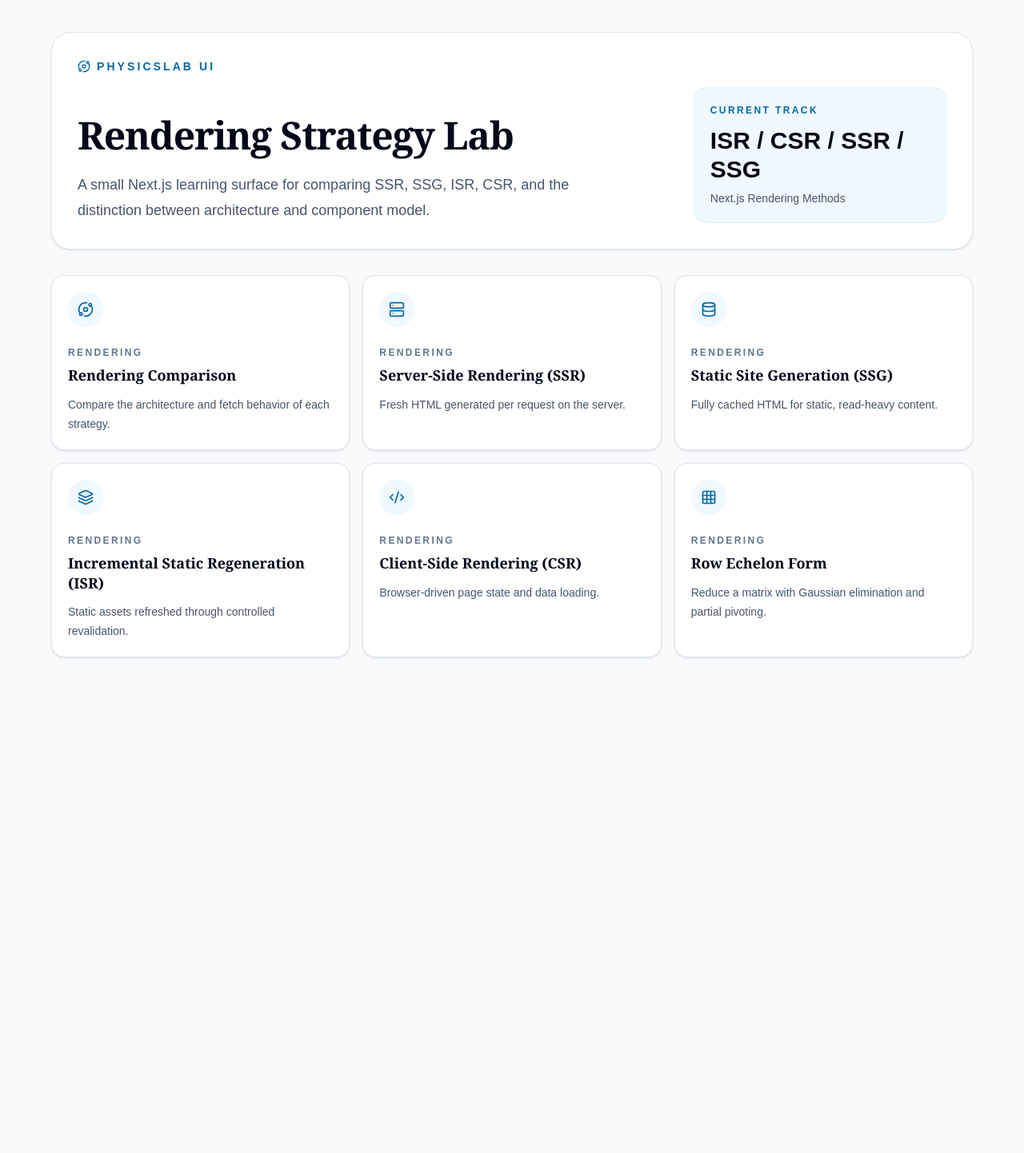
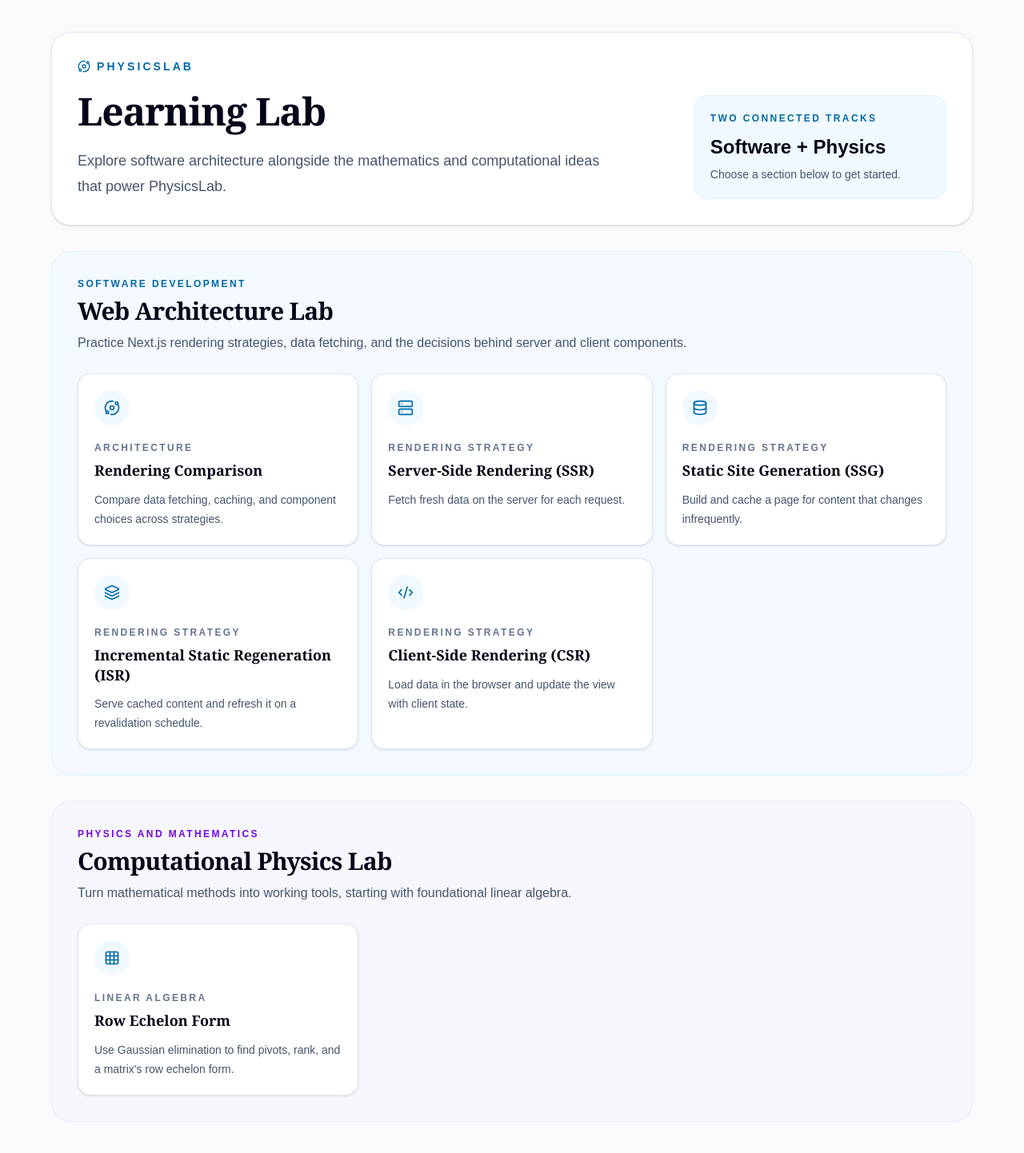
Before and after one commit to ianperfitt/physics-lab-ui, a Next.js app: page / in a window 1280 px wide. Shown: the whole page at 80% size. Before the commit the page ends 862 px from the top, so only its background shows below. Built offline with nearby package versions, Linux system fonts and the light colour scheme.

Commit message:
chore: make PhysicsLab clickable and route back to /
chore: group cards on / page by Software Development or Physics

```diff
--- a/app/linear-algebra/row-echelon/page.tsx
+++ b/app/linear-algebra/row-echelon/page.tsx
@@ -2,6 +2,7 @@
 
 import { useState, type FormEvent } from 'react';
 import { Grid3X3 } from 'lucide-react';
+import Link from 'next/link';
 
 interface ReductionResult {
   echelonForm: number[][];
@@ -58,7 +59,13 @@ export default function RowEchelonPage() {
         <header className="mb-8">
           <div className="mb-4 flex items-center gap-2 text-sm font-semibold uppercase tracking-[0.2em] text-sky-700">
             <Grid3X3 className="h-4 w-4" />
-            PhysicsLab / Linear Algebra
+            <Link
+              href="/"
+              className="hover:text-sky-900 focus-visible:rounded focus-visible:outline-2 focus-visible:outline-offset-4 focus-visible:outline-sky-700"
+            >
+              PhysicsLab
+            </Link>
+            <span> / Linear Algebra</span>
           </div>
           <h1 className="mb-3 text-4xl font-bold tracking-tight">Row Echelon Form</h1>
           <p className="max-w-3xl text-slate-600">
--- a/app/page.tsx
+++ b/app/page.tsx
@@ -1,102 +1,177 @@
 import Link from "next/link";
-import { Orbit, Server, Database, Layers, Code2, Grid3X3 } from "lucide-react";
+import {
+  Orbit,
+  Server,
+  Database,
+  Layers,
+  Code2,
+  Grid3X3,
+  type LucideIcon,
+} from "lucide-react";
 
-const strategies = [
+type LearningLink = {
+  href: string;
+  title: string;
+  description: string;
+  icon: LucideIcon;
+  label: string;
+};
+
+const softwareDevelopmentLinks: LearningLink[] = [
   {
     href: "/rendering-comparison",
     title: "Rendering Comparison",
-    description: "Compare the architecture and fetch behavior of each strategy.",
+    description: "Compare data fetching, caching, and component choices across strategies.",
     icon: Orbit,
+    label: "Architecture",
   },
   {
     href: "/ssr",
     title: "Server-Side Rendering (SSR)",
-    description: "Fresh HTML generated per request on the server.",
+    description: "Fetch fresh data on the server for each request.",
     icon: Server,
+    label: "Rendering strategy",
   },
   {
     href: "/ssg",
     title: "Static Site Generation (SSG)",
-    description: "Fully cached HTML for static, read-heavy content.",
+    description: "Build and cache a page for content that changes infrequently.",
     icon: Database,
+    label: "Rendering strategy",
   },
   {
     href: "/isr",
     title: "Incremental Static Regeneration (ISR)",
-    description: "Static assets refreshed through controlled revalidation.",
+    description: "Serve cached content and refresh it on a revalidation schedule.",
     icon: Layers,
+    label: "Rendering strategy",
   },
   {
     href: "/csr",
     title: "Client-Side Rendering (CSR)",
-    description: "Browser-driven page state and data loading.",
+    description: "Load data in the browser and update the view with client state.",
     icon: Code2,
+    label: "Rendering strategy",
   },
+];
+
+const physicsLinks: LearningLink[] = [
   {
     href: "/linear-algebra/row-echelon",
     title: "Row Echelon Form",
-    description: "Reduce a matrix with Gaussian elimination and partial pivoting.",
+    description: "Use Gaussian elimination to find pivots, rank, and a matrix's row echelon form.",
     icon: Grid3X3,
+    label: "Linear algebra",
   },
 ];
+
+function LearningCards({ items }: { items: LearningLink[] }) {
+  return (
+    <div className="grid gap-4 md:grid-cols-2 xl:grid-cols-3">
+      {items.map((item) => {
+        const Icon = item.icon;
+        return (
+          <Link
+            key={item.href}
+            href={item.href}
+            className="group rounded-2xl border border-slate-200 bg-white p-5 shadow-sm transition duration-200 hover:-translate-y-1 hover:border-sky-500 hover:shadow-lg"
+          >
+            <div className="mb-5 flex h-11 w-11 items-center justify-center rounded-full bg-sky-50 text-sky-700 transition group-hover:bg-sky-700 group-hover:text-white">
+              <Icon className="h-5 w-5" />
+            </div>
+            <div className="mb-2 text-xs font-black uppercase tracking-[0.2em] text-slate-500">
+              {item.label}
+            </div>
+            <h3 className="mb-3 text-lg font-black leading-snug text-slate-950">
+              {item.title}
+            </h3>
+            <p className="text-sm leading-6 text-slate-600">{item.description}</p>
+          </Link>
+        );
+      })}
+    </div>
+  );
+}
 
 export default function Home() {
   return (
     <main className="min-h-screen bg-slate-50 px-6 py-10 text-slate-950">
-      <section className="mx-auto max-w-6xl">
-        <div className="mb-8 rounded-3xl border border-slate-200 bg-white p-8 shadow-sm">
+      <div className="mx-auto max-w-6xl">
+        <header className="mb-8 rounded-3xl border border-slate-200 bg-white p-8 shadow-sm">
           <div className="mb-4 flex items-center gap-2 text-sm font-bold uppercase tracking-[0.22em] text-sky-700">
             <Orbit className="h-4 w-4" />
-            PhysicsLab UI
+            PhysicsLab
           </div>
           <div className="grid gap-8 lg:grid-cols-[1.4fr_0.6fr] lg:items-end">
             <div>
               <h1 className="mb-4 max-w-3xl text-5xl font-black leading-tight tracking-tight text-slate-950">
-                Rendering Strategy Lab
+                Learning Lab
               </h1>
               <p className="max-w-2xl text-lg leading-8 text-slate-600">
-                A small Next.js learning surface for comparing SSR, SSG,
-                ISR, CSR, and the distinction between architecture and component model.
+                Explore software architecture alongside the mathematics and
+                computational ideas that power PhysicsLab.
               </p>
             </div>
             <div className="rounded-2xl border border-sky-100 bg-sky-50 p-5">
               <div className="mb-3 text-xs font-black uppercase tracking-[0.2em] text-sky-700">
-                Current Track
+                Two connected tracks
               </div>
-              <div className="text-3xl font-black text-slate-950">ISR / CSR / SSR / SSG</div>
+              <div className="text-2xl font-black text-slate-950">
+                Software + Physics
+              </div>
               <div className="mt-2 text-sm text-slate-600">
-                Next.js Rendering Methods
+                Choose a section below to get started.
               </div>
             </div>
           </div>
+        </header>
+
+        <div className="space-y-8">
+          <section
+            aria-labelledby="software-development-heading"
+            className="rounded-3xl border border-sky-100 bg-sky-50/60 p-6 md:p-8"
+          >
+            <div className="mb-6 max-w-3xl">
+              <p className="mb-2 text-xs font-black uppercase tracking-[0.2em] text-sky-700">
+                Software development
+              </p>
+              <h2
+                id="software-development-heading"
+                className="mb-2 text-3xl font-black tracking-tight text-slate-950"
+              >
+                Web Architecture Lab
+              </h2>
+              <p className="leading-7 text-slate-600">
+                Practice Next.js rendering strategies, data fetching, and the
+                decisions behind server and client components.
+              </p>
+            </div>
+            <LearningCards items={softwareDevelopmentLinks} />
+          </section>
+
+          <section
+            aria-labelledby="physics-heading"
+            className="rounded-3xl border border-violet-100 bg-violet-50/60 p-6 md:p-8"
+          >
+            <div className="mb-6 max-w-3xl">
+              <p className="mb-2 text-xs font-black uppercase tracking-[0.2em] text-violet-700">
+                Physics and mathematics
+              </p>
+              <h2
+                id="physics-heading"
+                className="mb-2 text-3xl font-black tracking-tight text-slate-950"
+              >
+                Computational Physics Lab
+              </h2>
+              <p className="leading-7 text-slate-600">
+                Turn mathematical methods into working tools, starting with
+                foundational linear algebra.
+              </p>
+            </div>
+            <LearningCards items={physicsLinks} />
+          </section>
         </div>
-
-        <section className="grid gap-4 md:grid-cols-2 xl:grid-cols-3">
-          {strategies.map((strategy) => {
-            const Icon = strategy.icon;
-            return (
-              <Link
-                key={strategy.href}
-                href={strategy.href}
-                className="group rounded-2xl border border-slate-200 bg-white p-5 shadow-sm transition duration-200 hover:-translate-y-1 hover:border-sky-500 hover:shadow-lg"
-              >
-                <div className="mb-6 flex h-11 w-11 items-center justify-center rounded-full bg-sky-50 text-sky-700 transition group-hover:bg-sky-700 group-hover:text-white">
-                  <Icon className="h-5 w-5" />
-                </div>
-                <div className="mb-2 text-xs font-black uppercase tracking-[0.2em] text-slate-500">
-                  Rendering
-                </div>
-                <h2 className="mb-3 text-lg font-black leading-snug text-slate-950">
-                  {strategy.title}
-                </h2>
-                <p className="text-sm leading-6 text-slate-600">
-                  {strategy.description}
-                </p>
-              </Link>
-            );
-          })}
-        </section>
-      </section>
+      </div>
     </main>
   );
 }
--- a/app/rendering-comparison/page.tsx
+++ b/app/rendering-comparison/page.tsx
@@ -1,5 +1,6 @@
 import { Card, CardContent, CardDescription, CardHeader, CardTitle } from '@/components/ui/card';
 import { Activity, Boxes, Orbit, Server } from 'lucide-react';
+import Link from 'next/link';
 
 interface Data {
   message: string;
@@ -90,7 +91,13 @@ export default async function RenderingComparisonPage() {
         <header className="mb-8">
           <div className="mb-4 flex items-center gap-2 text-sm font-semibold uppercase tracking-[0.2em] text-sky-700">
             <Orbit className="h-4 w-4" />
-            PhysicsLab / Rendering Lab
+            <Link
+              href="/"
+              className="hover:text-sky-900 focus-visible:rounded focus-visible:outline-2 focus-visible:outline-offset-4 focus-visible:outline-sky-700"
+            >
+              PhysicsLab
+            </Link>
+            <span>/ Rendering Lab</span>
           </div>
           <h1 className="mb-3 text-4xl font-bold tracking-tight text-slate-950">
             Rendering Strategy Comparison
```
